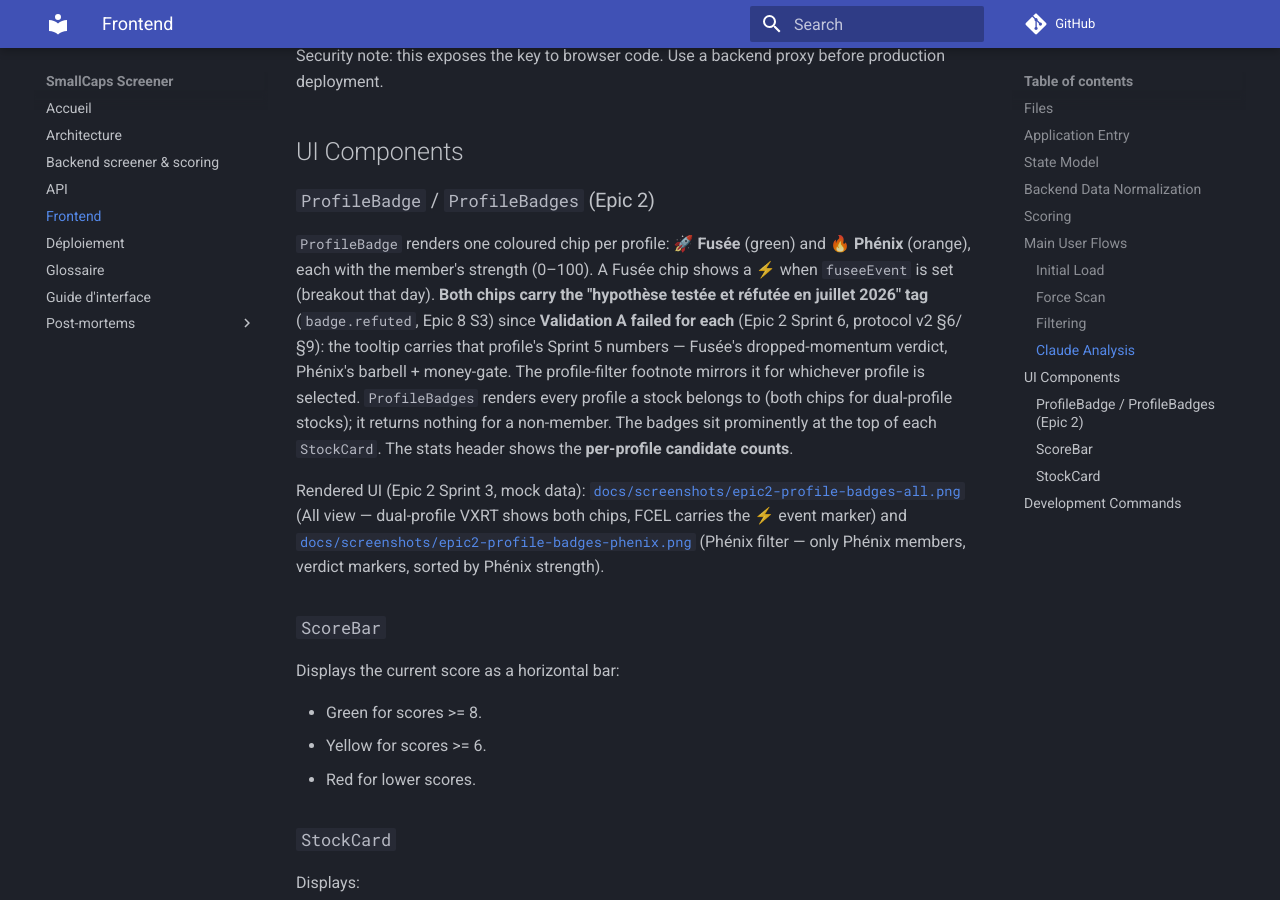
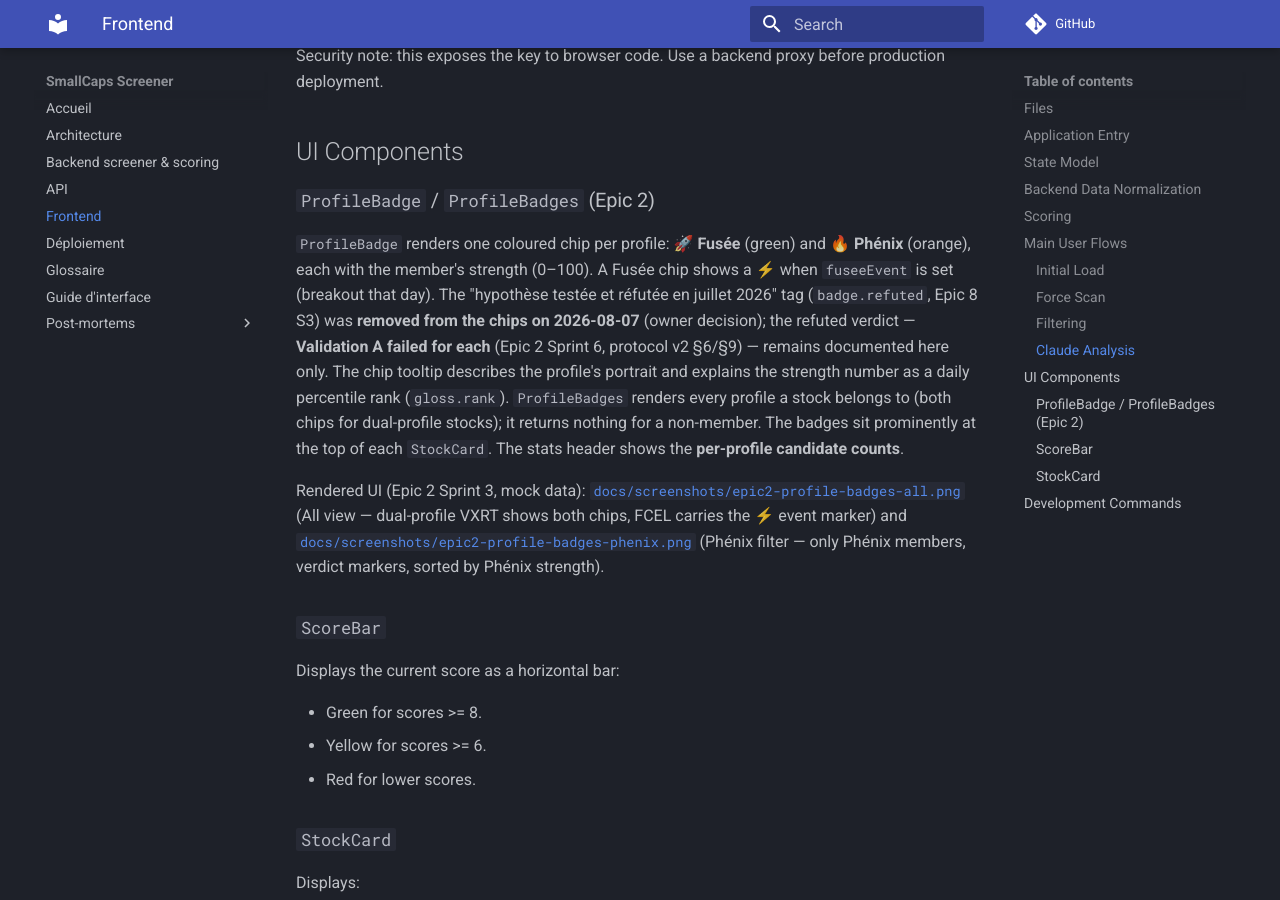
Before and after one commit to patw47/smallcaps-screener, an MkDocs documentation site: the page built from docs/frontend.md, in a window 1280 px wide and 900 px high, scrolled down 4492 px. Built offline with MkDocs 1.6.1 and Material for MkDocs 9.7.7, drawn with Linux system fonts in a browser that asks for light colours; comment, search, counter and statistics services are not loaded; some of the changed text lies outside the part shown.

Commit message:
feat: allège les textes UI, menu d'ancres, rang expliqué en infobulle (#49)
- bandeau : « aucune liste aujourd'hui — » retiré, la raison suffit
- intro : coupée après « (gain moyen négatif) »
- panneau lecture : paragraphes role et frozen supprimés ; families
  réécrit — portraits Fusée/Phénix, badges sur la cohorte, badges de
  danger (⚠/🛑) expliqués
- menu d'ancres sticky dans le header (5 sections, ancres natives,
  scroll-behavior smooth, zéro dépendance)
- infobulle des badges profil : le nombre expliqué comme rang
  percentile du jour (gloss.rank)
- marqueur « hypothèse testée et réfutée en juillet 2026 » retiré des
  badges (décision owner 2026-08-07) — verdict documenté dans docs/ ;
  docs/frontend.md mis en cohérence (CLAUDE.md aussi, hors git)

Co-authored-by: Claude Fable 5 <noreply@anthropic.com>

```diff
--- a/docs/frontend.md
+++ b/docs/frontend.md
@@ -2,10 +2,11 @@
 
 > **Epic 2 — the freeze is lifted.** `frontend/smallcap-screener.jsx` was frozen through
 > Epic 1; since 2026-07-04 it is **editable**. It must display the **Fusée / Phénix profile
-> badges prominently on every stock**, each carrying a visible verdict marker. Since Epic 8
-> S3 that marker reads **"hypothèse testée et réfutée en juillet 2026"** (i18n key
-> `badge.refuted`) — it replaced "non validé", which suggested a test still pending when the
-> verdict is in. Keep edits focused (badges, filtering) — no redesign.
+> badges prominently on every stock**. The visible verdict marker ("hypothèse testée et
+> réfutée en juillet 2026", i18n key `badge.refuted`, Epic 8 S3 — it had replaced "non
+> validé") was **removed from the UI on 2026-08-07** (owner decision): the refuted verdict
+> stays documented here and in the post-mortems, not on screen. Keep edits focused
+> (badges, filtering) — no redesign.
 >
 > **Epic 3 — survival-conditioned score.** Each card now leads with an **`ExplodeScore`**
 > element: the model's **`P(+100 % / 63d)`** (`p_explode`) — the headline v3 signal — plus a
@@ -160,11 +161,12 @@ Security note: this exposes the key to browser code. Use a backend proxy before
 
 `ProfileBadge` renders one coloured chip per profile: **🚀 Fusée** (green) and **🔥 Phénix**
 (orange), each with the member's strength (0–100). A Fusée chip shows a **⚡** when
-`fuseeEvent` is set (breakout that day). **Both chips carry the "hypothèse testée et réfutée
-en juillet 2026" tag** (`badge.refuted`, Epic 8 S3) since **Validation A failed for each**
-(Epic 2 Sprint 6, protocol v2 §6/§9): the tooltip carries that profile's Sprint 5 numbers —
-Fusée's dropped-momentum verdict, Phénix's barbell + money-gate. The profile-filter footnote
-mirrors it for whichever profile is selected. `ProfileBadges` renders every profile a stock
+`fuseeEvent` is set (breakout that day). The "hypothèse testée et réfutée en juillet 2026"
+tag (`badge.refuted`, Epic 8 S3) was **removed from the chips on 2026-08-07** (owner
+decision); the refuted verdict — **Validation A failed for each** (Epic 2 Sprint 6,
+protocol v2 §6/§9) — remains documented here only. The chip tooltip describes the
+profile's portrait and explains the strength number as a daily percentile rank
+(`gloss.rank`). `ProfileBadges` renders every profile a stock
 belongs to (both chips for dual-profile stocks); it returns nothing for a non-member. The
 badges sit prominently at the top of each `StockCard`. The stats header shows the
 **per-profile candidate counts**.
```
Also changed, not shown: 3 other files.
